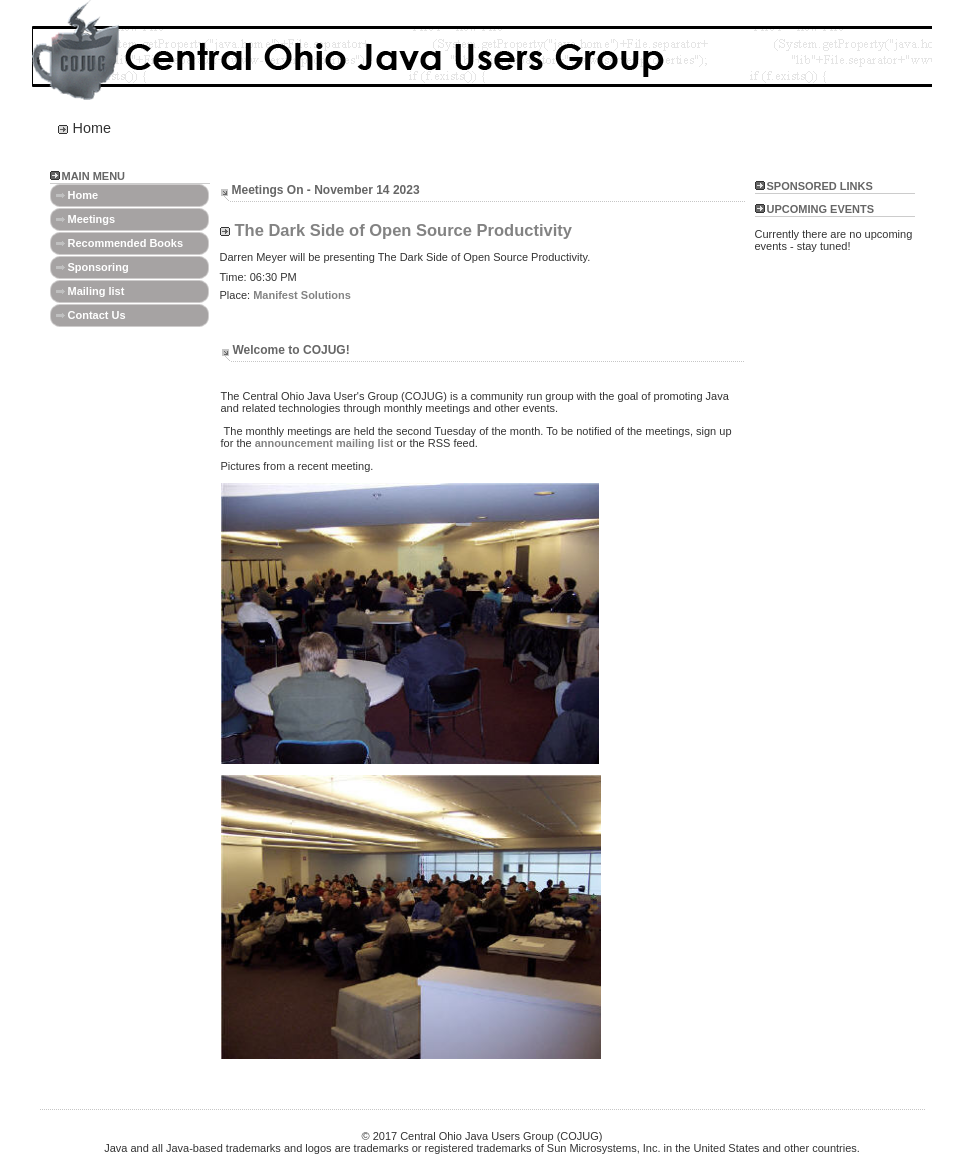
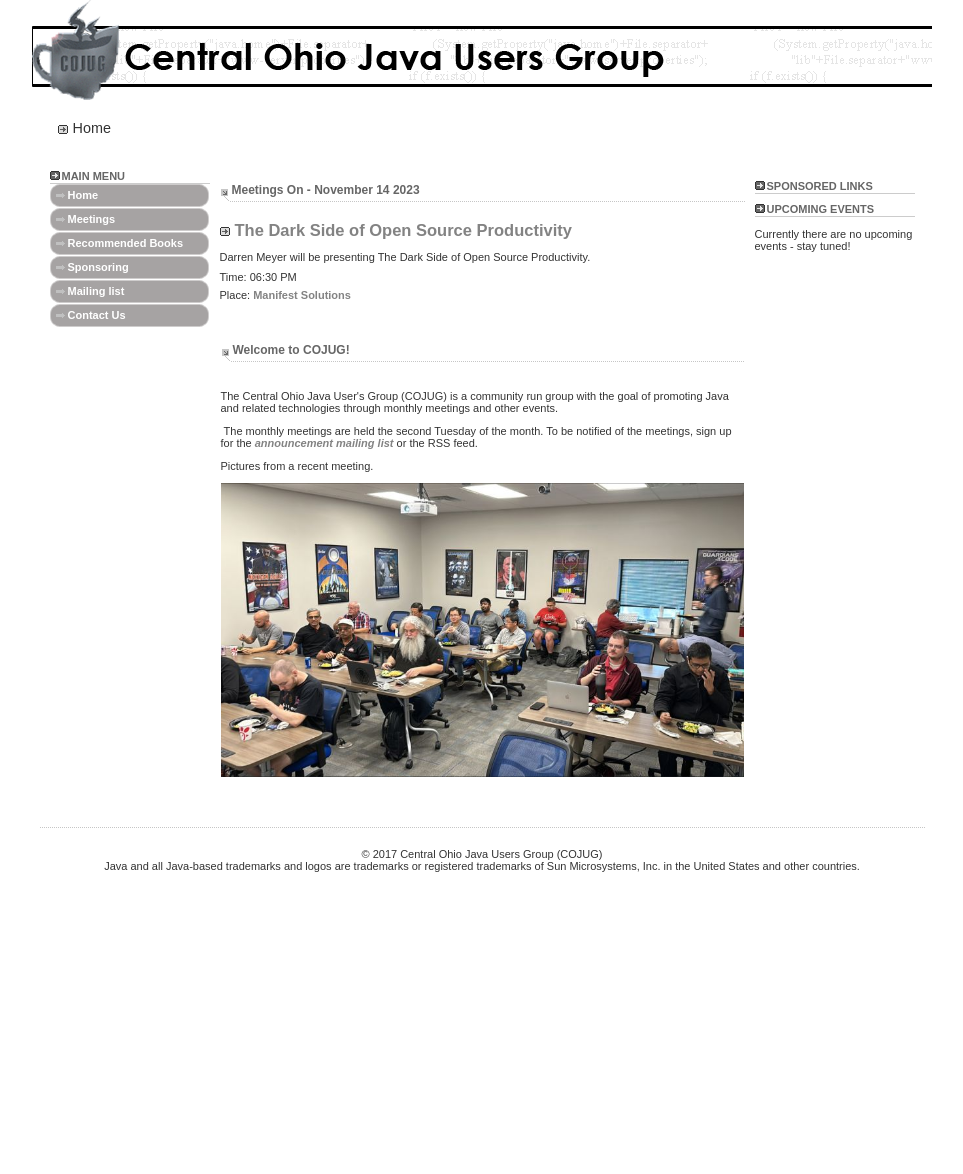
Before and after one commit to cjudd/cojug-site, a Jekyll site: the page built from index.html, in a window 1280 px wide. Shown: the whole page, without its empty margins (158-1121 px from the left). Built offline with Jekyll 4.4.1, drawn with Linux system fonts in a browser that asks for light colours; comment, search, counter and statistics services are not loaded; after the commit the page ends 900 px from its top, so only the background shows below that.

Commit message:
Updated meeting photo.

```diff
--- a/index.html
+++ b/index.html
@@ -79,7 +79,11 @@ breadcrumb: Home
   <table class="contentpaneopen">
     <tr>
       <td valign="top" colspan="2">
-      <p>The Central Ohio Java User&#39;s Group (COJUG) is a community run group with the goal of promoting Java and related technologies through monthly meetings and other events.</p><p>&nbsp;The monthly meetings are held the second Tuesday of the month. To be notified of the meetings, sign up for the <a href="index6062.html?option=com_content&amp;task=view&amp;id=17&amp;Itemid=26">announcement mailing list</a>  or the RSS feed.</p><p>Pictures from a recent meeting.&nbsp;</p><p><img alt="Cojug Meeting Picture One" src="{{site.baseurl}}/assets/images/meeting1.jpg" alt="Recent COJUG meeting" width="378" height="281" /></p><p><img alt="Cojug Meeting Picture Two" src="{{site.baseurl}}/assets/images/meeting2.jpg" alt="Another recent COJUG meeting." width="380" height="284" /> </p>  </td>
+      <p>The Central Ohio Java User&#39;s Group (COJUG) is a community run group with the goal of promoting Java and related technologies through monthly meetings and other events.</p>
+      <p>&nbsp;The monthly meetings are held the second Tuesday of the month. To be notified of the meetings, sign up for the <a href="{{site.baseurl}}/mailing-list/"><em>announcement mailing list</em></a> or the RSS feed.</p>
+      <p>Pictures from a recent meeting.&nbsp;</p>
+      <p><img alt="Cojug Meeting Picture One" src="{{site.baseurl}}/assets/images/cojug-meeting.jpeg" alt="Recent COJUG meeting" height="100%" width="100%" /></p>
+    </td>
       </tr>
     </table>
     <span class="article_seperator">&nbsp;</span>
```
Also changed, not shown: assets/images/cojug-meeting.jpeg (added).
